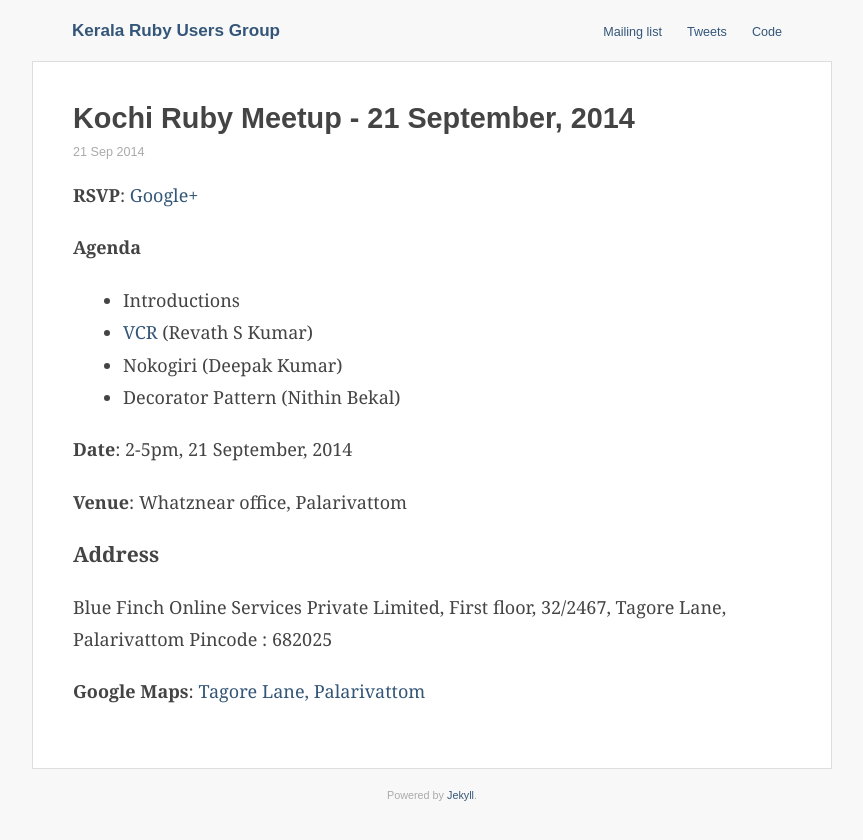
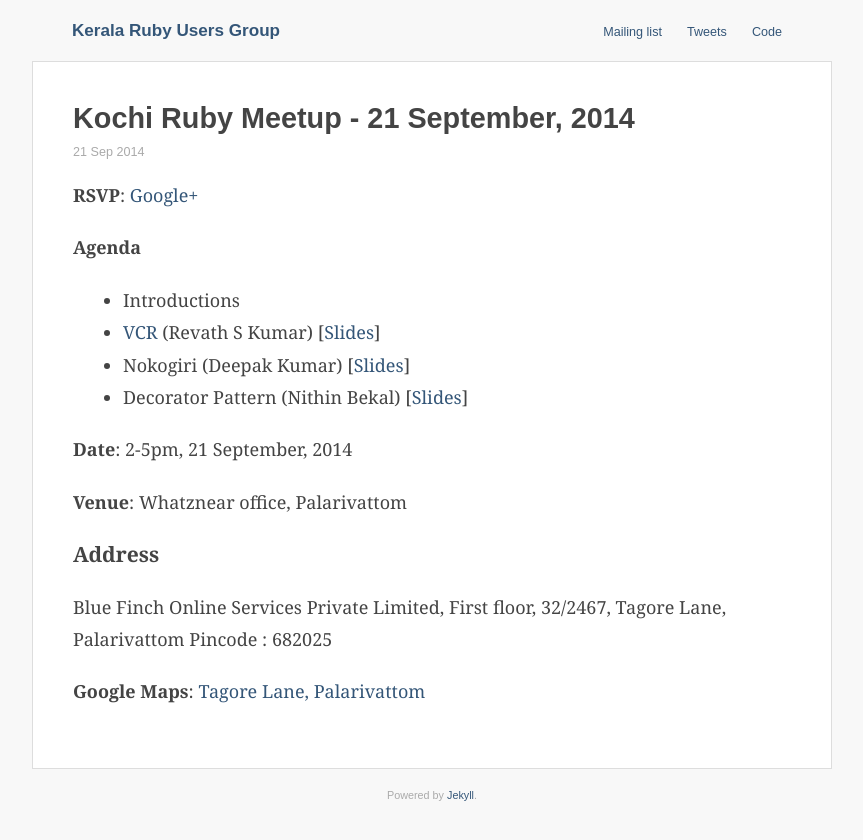
Before and after one commit to krug/krug.github.io, a Jekyll site: the page built from _posts/2014-09-21-sep-2014-kochi-meetup.md, in a window 1280 px wide. Shown: the top 840 px of the page, without its empty margins (208-1071 px from the left). Built offline with Jekyll 4.4.1, drawn with Linux system fonts in a browser that asks for light colours.

Commit message:
Add links to slides

```diff
--- a/_posts/2014-09-21-sep-2014-kochi-meetup.md
+++ b/_posts/2014-09-21-sep-2014-kochi-meetup.md
@@ -10,9 +10,9 @@
 # Agenda
 
 * Introductions
-* [VCR](https://github.com/vcr/vcr) (Revath S Kumar)
-* Nokogiri (Deepak Kumar)
-* Decorator Pattern (Nithin Bekal)
+* [VCR](https://github.com/vcr/vcr) (Revath S Kumar) [[Slides](http://blog.revathskumar.com/2014/09/vcr-and-webmock.html)]
+* Nokogiri (Deepak Kumar) [[Slides](https://dl.dropboxusercontent.com/u/36026026/krug-nokogiri.html)]
+* Decorator Pattern (Nithin Bekal) [[Slides](http://nithinbekal.com/slides/decorator-pattern/)]
 
 **Date**: 2-5pm, 21 September, 2014
 
```
